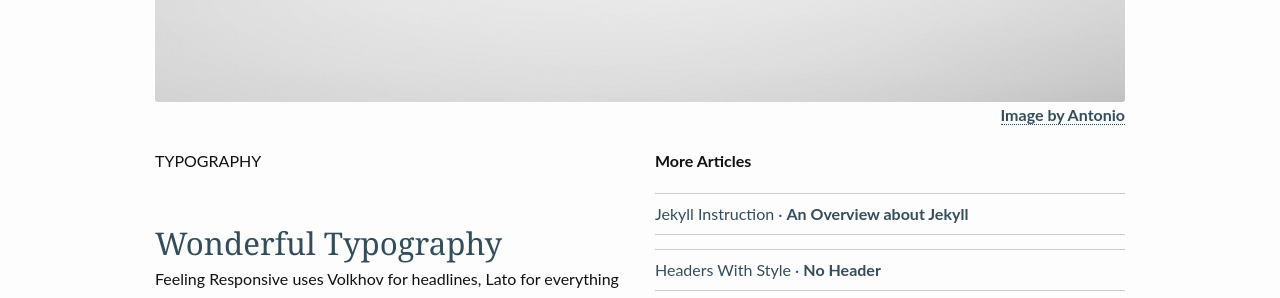
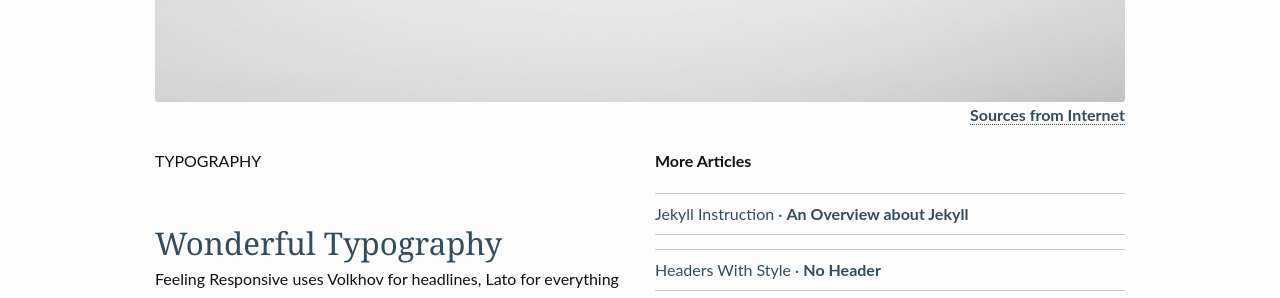
Before and after one commit to duybuidotvn/duybuidotvn.github.io, a Jekyll site: the page built from index.md, in a window 1280 px wide. Shown: the part 1218-1516 px from the top of the page. Built offline with Jekyll 4.4.1, drawn with Linux system fonts in a browser that asks for light colours.

Commit message:
15052015-239-update Jekyll

```diff
--- a/_posts/technical/2015-11-16-typography.md
+++ b/_posts/technical/2015-11-16-typography.md
@@ -8,8 +8,8 @@ header: no
 image:
     thumb: thumb-typo.jpg
     homepage: homepage_typography.jpg
-    caption: Image by Antonio
-    caption_url: "http://www.aisleone.net/"
+    caption: Sources from Internet
+    caption_url: "http://en.wikipedia.org/wiki/Typography/"
 categories:
     - design
 ---
```
